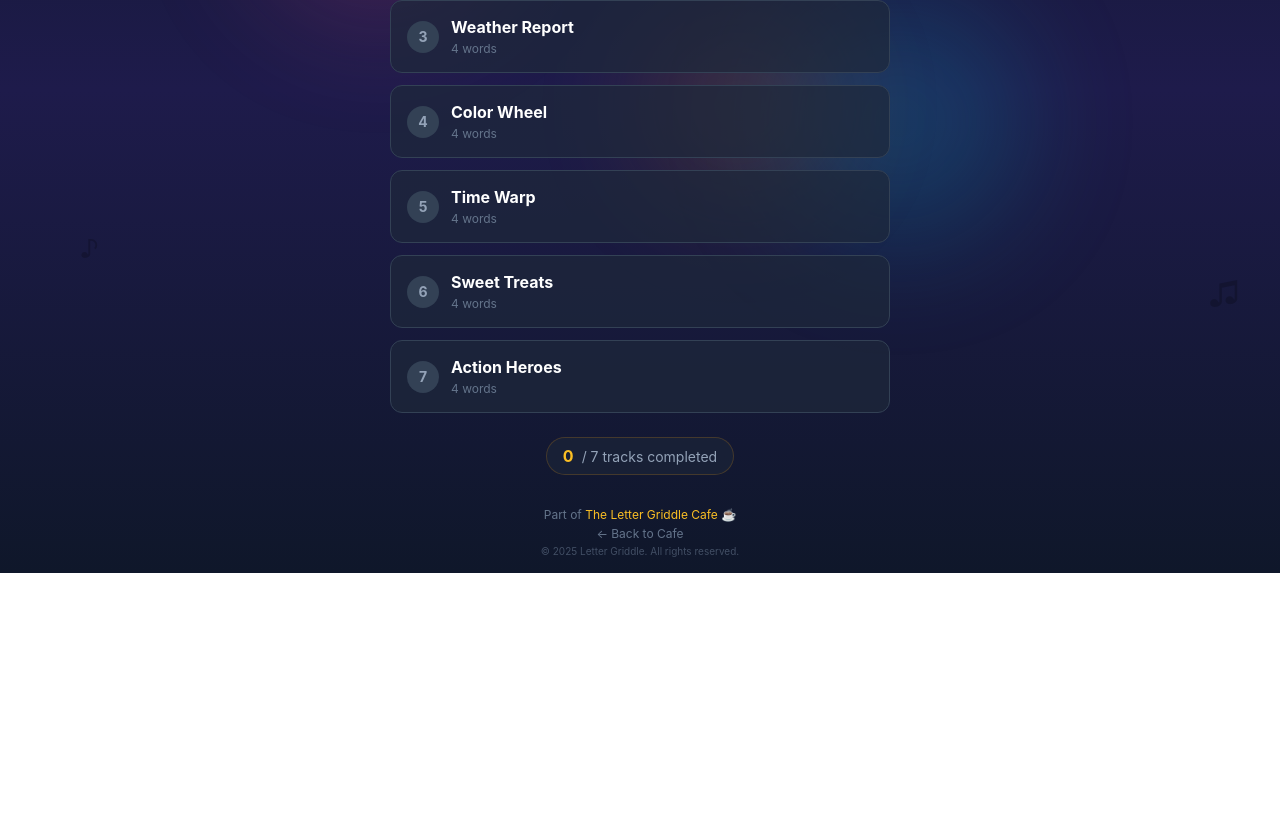
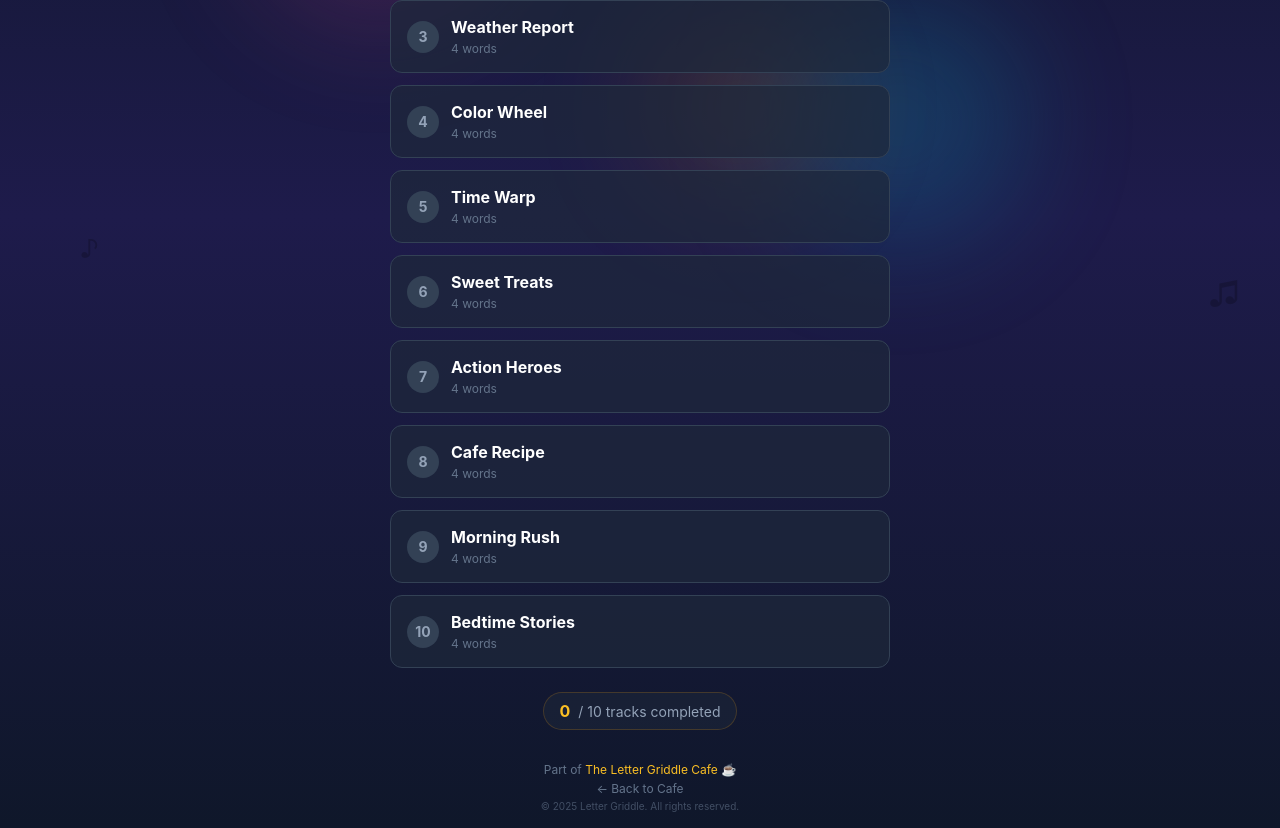
Before and after one commit to lauriegriddle/lettergriddlecafe, a Next.js app: page /jukebox in a window 1280 px wide. Shown: the part 394-1222 px from the top of the page. Before the commit the page ends 967 px from the top, so only its background shows below. Built offline with nearby package versions, Linux system fonts and the light colour scheme.

Commit message:
Add 3 new Jukebox puzzles: Cafe Recipe, Morning Rush, Bedtime Stories

```diff
--- a/app/jukebox/page.js
+++ b/app/jukebox/page.js
@@ -38,6 +38,21 @@ export default function JukeboxGame() {
       category: "Action Heroes",
       words: ["DIE", "HARD", "ROCK", "BOTTOM"],
       hints: ["To cease living", "Not soft", "A stone or music genre", "The lowest part"]
+    },
+    {
+      category: "Cafe Recipe",
+      words: ["CINNAMON", "ROLL", "CALL", "BACK"],
+      hints: ["A warm spice from tree bark", "To rotate or a bread type", "To phone someone", "The rear or to return"]
+    },
+    {
+      category: "Morning Rush",
+      words: ["COFFEE", "BREAK", "FAST", "FOOD"],
+      hints: ["A caffeinated drink", "A pause or to shatter", "Quick or to not eat", "What you eat"]
+    },
+    {
+      category: "Bedtime Stories",
+      words: ["SWEET", "TOOTH", "FAIRY", "TALE"],
+      hints: ["Sugary or kind", "Found in your mouth", "A magical creature", "A story"]
     }
   ];
 
```
